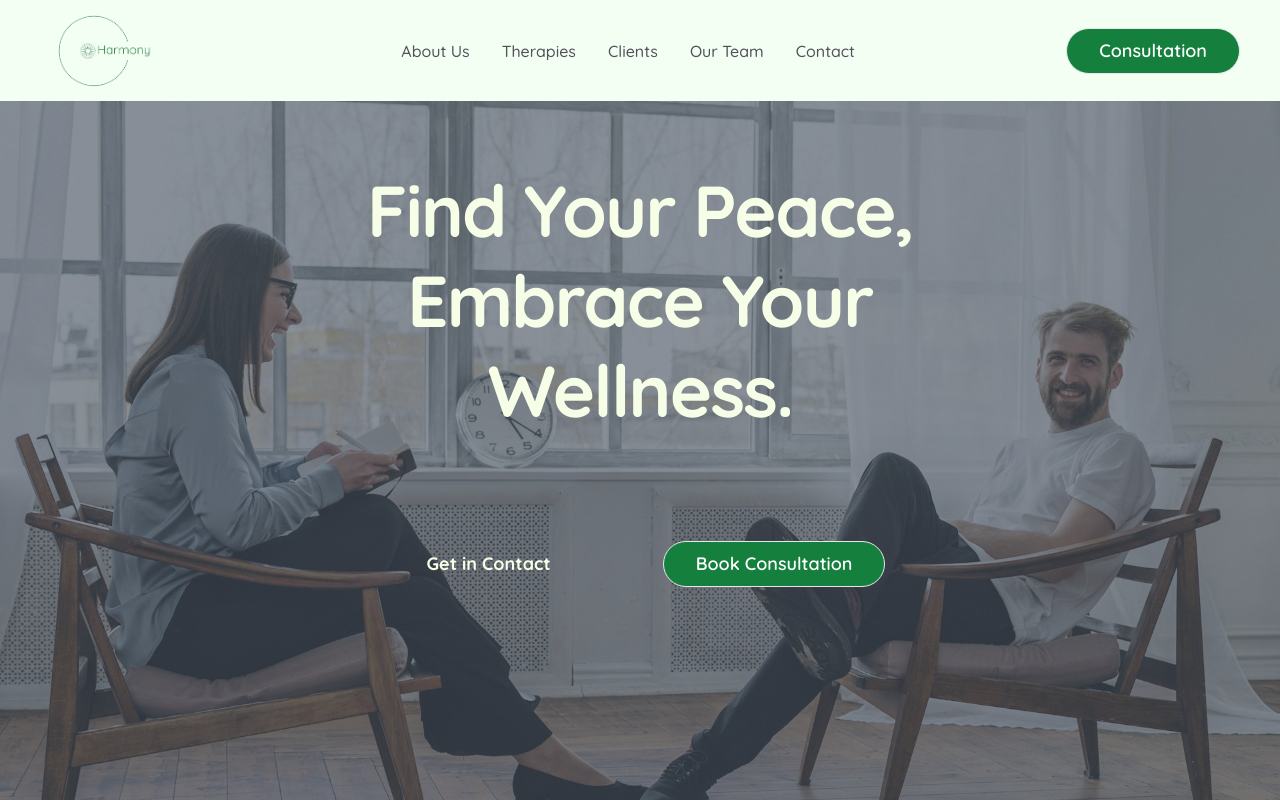
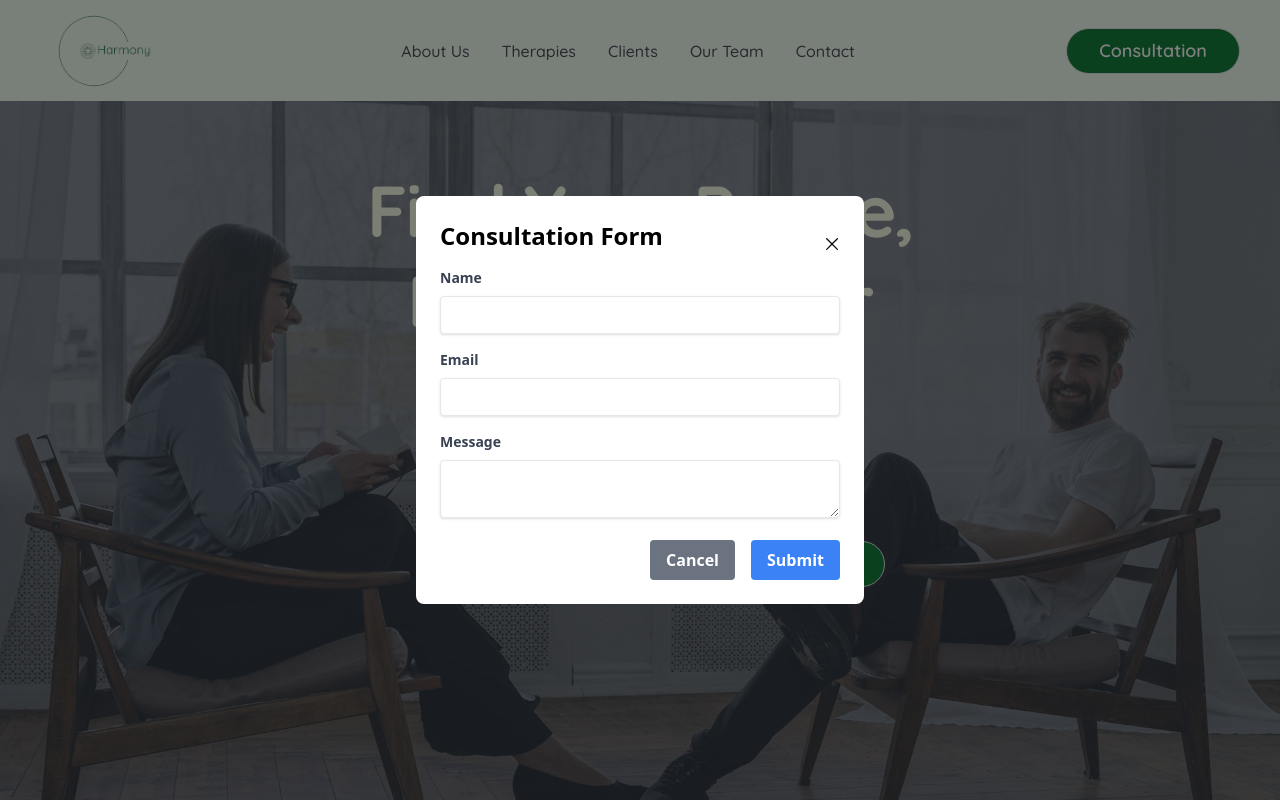
Before and after one commit to Quincy-Fer/Harmony-Therapy-Website, a React (Vite) app: page / in a window 1280 px wide. Both pictures are taken after a click on the button "Consultation". Shown: the top 800 px of the page. Built offline with nearby package versions, Linux system fonts and the light colour scheme.

Commit message:
Create A modal For consultation

```diff
--- a/src/Components/Button.jsx
+++ b/src/Components/Button.jsx
@@ -1,6 +1,7 @@
-const Button = ({ label }) => {
+const Button = ({ label, onClick }) => {
   return (
     <button
+    onClick={onClick}
       type="button"
       className={`py-2 px-8 border rounded-full font-quicksand bg-green-700
        text-white font-semibold text-lg hover:bg-green-600 transition-all  `}
--- /dev/null
+++ b/src/Components/Modal.jsx
@@ -0,0 +1,80 @@
+import { close } from "../assets/icons";
+
+const Modal = ({ closeModal }) => {
+  return (
+    <div className="fixed inset-0 bg-black bg-opacity-50 flex items-center justify-center z-50">
+      <div className="bg-white p-6 rounded-lg max-w-md w-full">
+        <div className="flex justify-between">
+          <h2 className="text-2xl font-bold mb-4">Consultation Form</h2>
+          <button onClick={closeModal}>
+            <img src={close} alt="close button" className="h-4" />
+          </button>
+        </div>
+
+        <form>
+          <div className="mb-4">
+            <label
+              className="block text-gray-700 text-sm font-bold mb-2"
+              htmlFor="name"
+            >
+              Name
+            </label>
+            <input
+              type="text"
+              id="name"
+              name="name"
+              className="shadow appearance-none border rounded w-full py-2 px-3 text-gray-700 leading-tight focus:outline-none focus:shadow-outline"
+              required
+            />
+          </div>
+          <div className="mb-4">
+            <label
+              className="block text-gray-700 text-sm font-bold mb-2"
+              htmlFor="email"
+            >
+              Email
+            </label>
+            <input
+              type="email"
+              id="email"
+              name="email"
+              className="shadow appearance-none border rounded w-full py-2 px-3 text-gray-700 leading-tight focus:outline-none focus:shadow-outline"
+              required
+            />
+          </div>
+          <div className="mb-4">
+            <label
+              className="block text-gray-700 text-sm font-bold mb-2"
+              htmlFor="message"
+            >
+              Message
+            </label>
+            <textarea
+              id="message"
+              name="message"
+              className="shadow appearance-none border rounded w-full py-2 px-3 text-gray-700 leading-tight focus:outline-none focus:shadow-outline"
+              required
+            />
+          </div>
+          <div className="flex justify-end">
+            <button
+              type="button"
+              onClick={closeModal}
+              className="mr-4 bg-gray-500 hover:bg-gray-700 text-white font-bold py-2 px-4 rounded focus:outline-none focus:shadow-outline"
+            >
+              Cancel
+            </button>
+            <button
+              type="submit"
+              className="bg-blue-500 hover:bg-blue-700 text-white font-bold py-2 px-4 rounded focus:outline-none focus:shadow-outline"
+            >
+              Submit
+            </button>
+          </div>
+        </form>
+      </div>
+    </div>
+  );
+};
+
+export default Modal;
--- a/src/Components/NavBar.jsx
+++ b/src/Components/NavBar.jsx
@@ -1,13 +1,24 @@
 import logo from "../assets/images/logo-no-bg.png";
 import { NAV_LINKS } from "../constants";
 import Button from "./Button";
+import { useState } from "react";
+import Modal from "./Modal"; //
 
 const NavBar = () => {
+  const [isModalOpen, setIsModalOpen] = useState(false);
+
+  const toggleModal = () => {
+    setIsModalOpen(!isModalOpen);
+  };
+
+
+
   return (
     <nav
       className="flex items-center justify-between px-10  z-30 py-2  max-w-[1440px] mx-auto"
       id="home"
     >
+
       <a href="/">
         <img
           src={logo}
@@ -27,8 +38,10 @@ const NavBar = () => {
           </li>
         ))}
       </ul>
-      <Button label="Consultation" />
+      <Button label="Consultation" onClick={toggleModal} />
+      {isModalOpen && <Modal closeModal={toggleModal} />}
     </nav>
+
   );
 };
 
```
